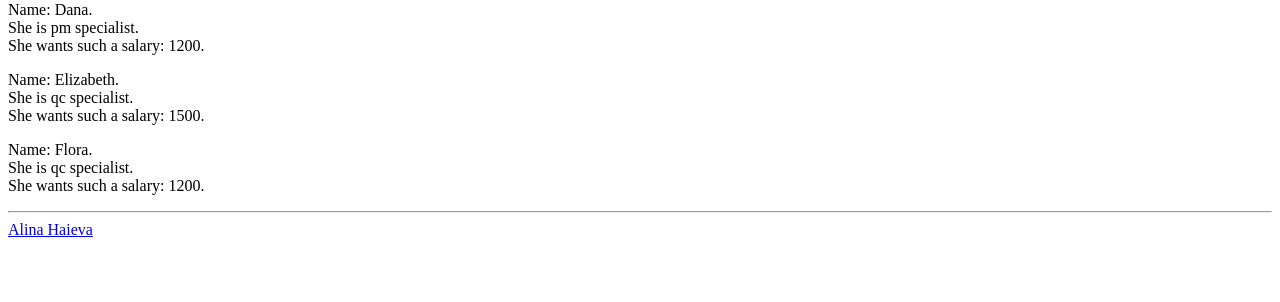
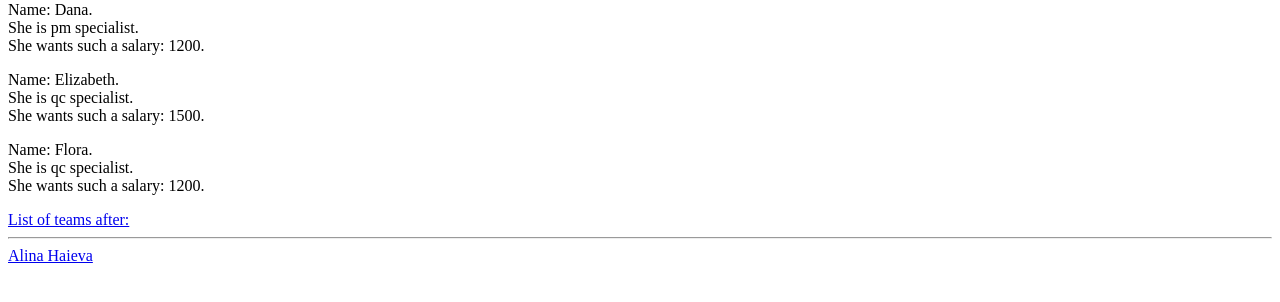
Before and after one commit to AlinaHaieva/PHP, a PHP site: page / in a window 1280 px wide. Shown: the part 363-665 px from the top of the page. Run offline with PHP 8.4, Linux system fonts and the light colour scheme; data comes from the database, SQL or seed files in the repository.

Commit message:
add IT company

```diff
--- a/itcompany/Views/before.php
+++ b/itcompany/Views/before.php
@@ -11,4 +11,7 @@
     <?php endforeach; ?>
 
 </div>
+
+<a href="./index.php?action=actionAfter" class="link">List of teams after:</a>
+
 <?php require("footer.php")?>
```
